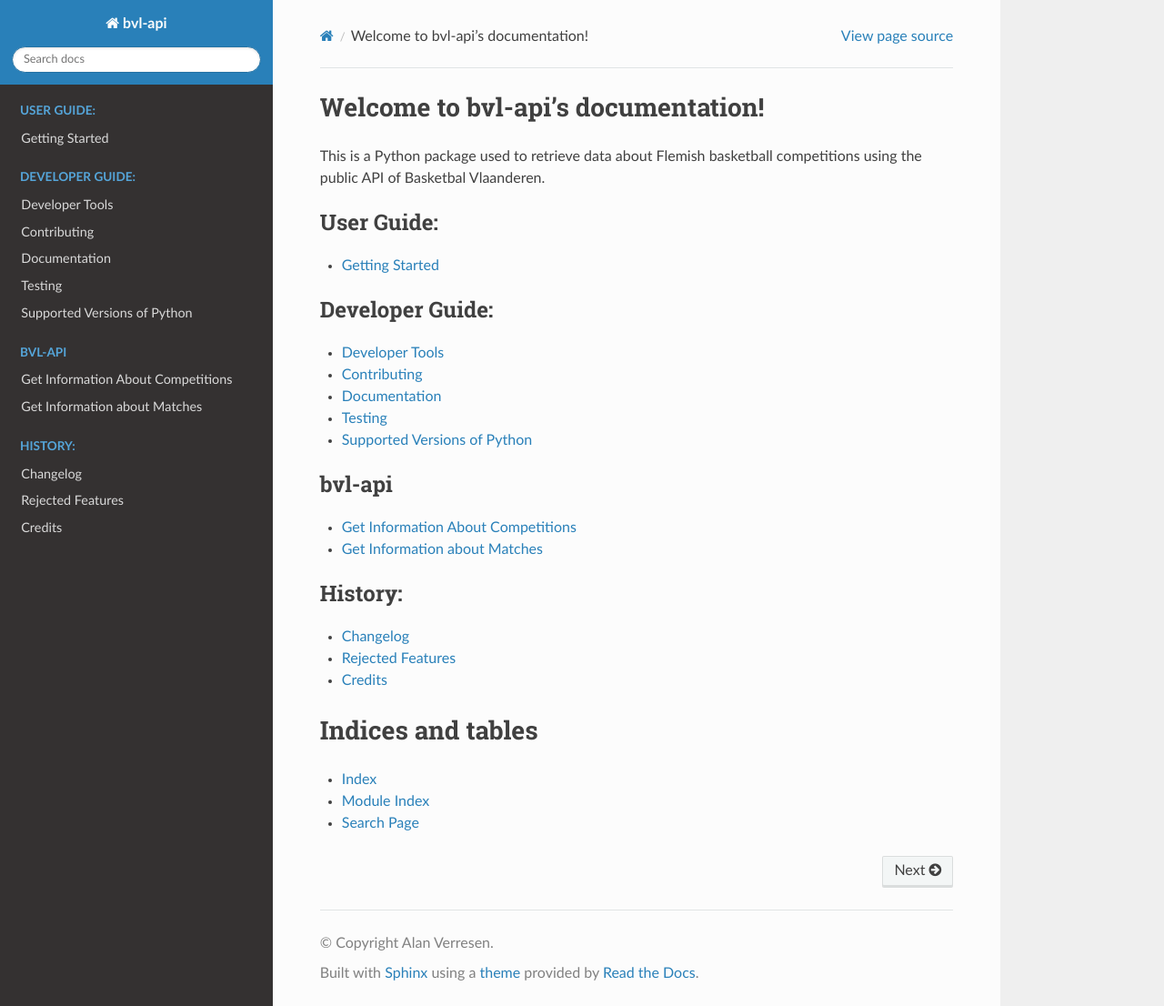
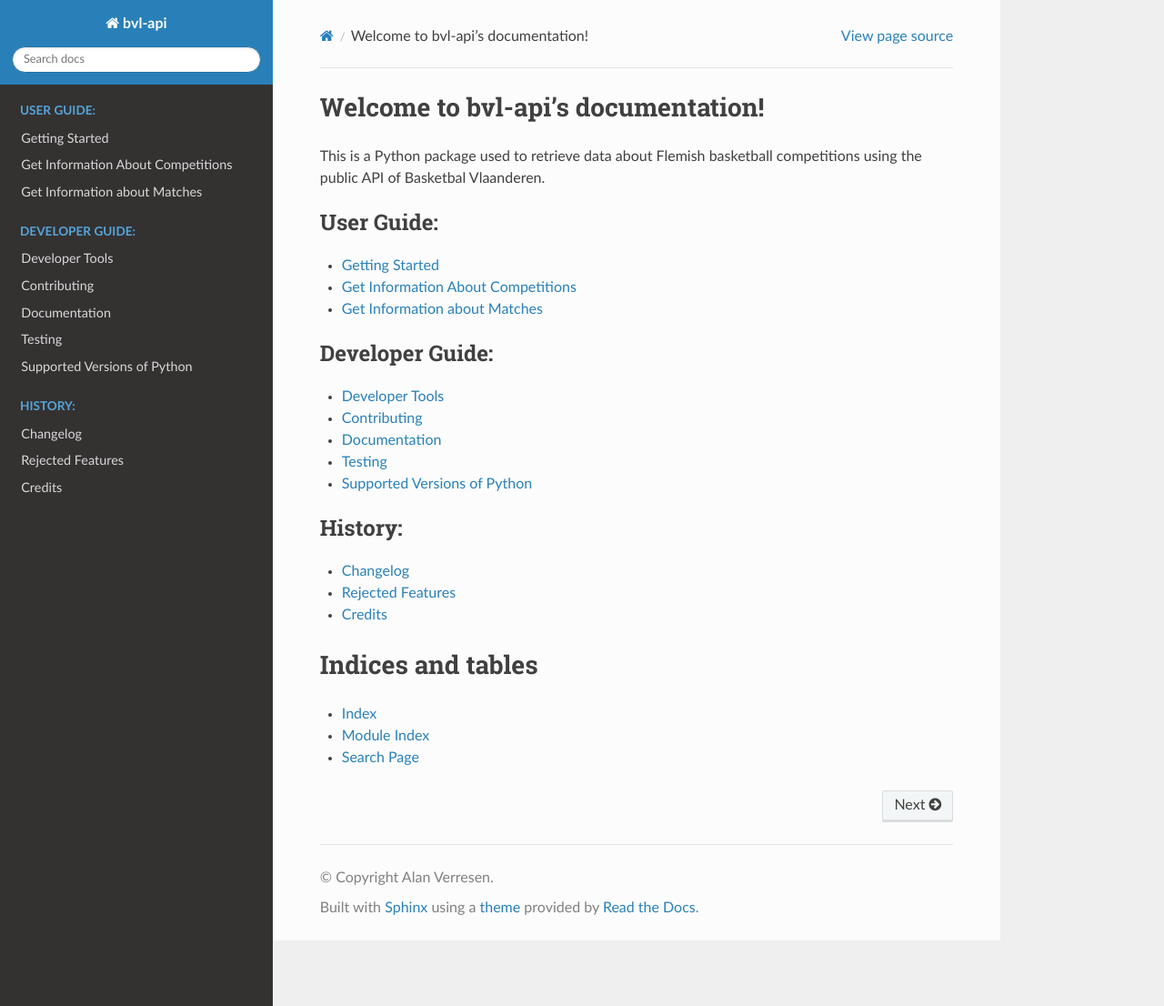
Before and after one commit to alanverresen/bvl-api, a Sphinx documentation site: the page built from docs/index.rst, in a window 1280 px wide and 1106 px high. Shown: the whole window at 91% size. Built offline with Sphinx 7.4.7 and the Read the Docs theme 2.0.0, drawn with Linux system fonts in a browser that asks for light colours.

```diff
--- a/docs/index.rst
+++ b/docs/index.rst
@@ -24,14 +26,6 @@ competitions using the public API of Basketbal Vlaanderen.
    content/dev_guide/documentation
    content/dev_guide/testing
    content/dev_guide/support
-
-
-.. toctree::
-   :maxdepth: 1
-   :caption: bvl-api
-   :glob:
-
-   content/code/*
 
 
 .. toctree::
```
Also changed, not shown: other parts of docs/index.rst (+2 -0 lines), docs/content/user_guide/competitions.rst (renamed from docs/content/code/competitions.rst), docs/content/user_guide/matches.rst (renamed from docs/content/code/matches.rst).
